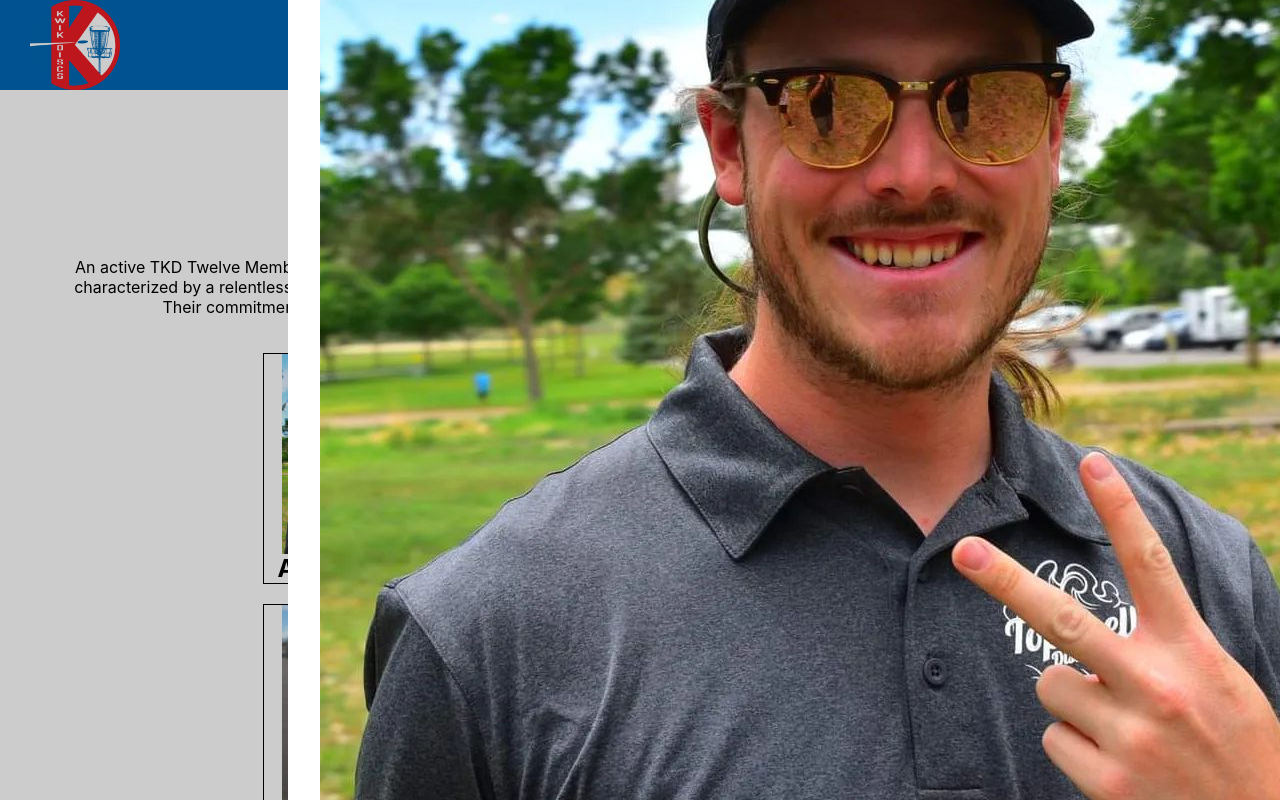
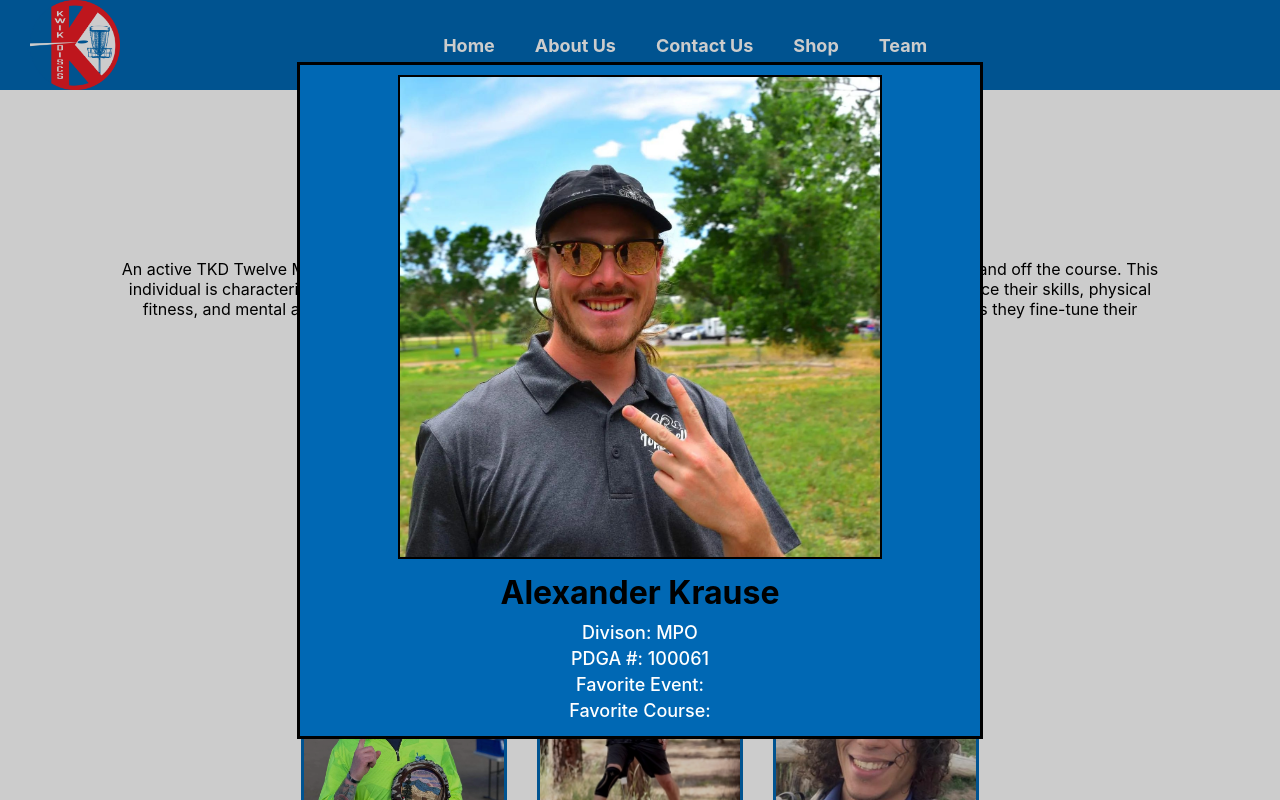
Before and after one commit to millerado/tkd-roster, a React (Create React App) app: page / in a window 1280 px wide. Both pictures are taken after a click on the element "Alexander Krause". Shown: the top 800 px of the page. Built offline with nearby package versions, Linux system fonts and the light colour scheme.

Commit message:
minor styling changes

```diff
--- a/src/App.css
+++ b/src/App.css
@@ -56,10 +56,28 @@
 
 .popup-inner {
   position: relative;
-  padding: 32px;
+  padding: 10px;
   width: 100%;
-  max-width: 640px;
-  background-color: white;
+  max-width: 660px;
+  border: black 3px solid;
+  background-color: var(--header_color);
+}
+
+.popup-inner h1 {
+  margin: 10px 0;
+}
+
+.popup-inner p {
+  font-size: 18px;
+  font-weight: 500;
+  color: white;
+  margin: 5px;
+}
+
+.player-picture-popup {
+  max-height: 60vh;
+  border: black 2px solid;
+  object-fit: contain;
 }
 
 .team-box {
@@ -69,15 +87,22 @@
   padding: 0 50px;
 }
 
+.team-name {
+  margin-bottom: 10px;
+  font-size: 30px;
+}
+
 .team-description {
   padding: 0 20px;
+  max-width: 82vw;
 }
 
 .player-grid {
   display: grid;
   grid-template-columns: repeat(3, minmax(200px, 1fr));
-  gap: 20px;
+  gap: 30px;
   padding: 20px;
+  margin-bottom: 30px;
 }
 
 .player-name {
@@ -88,7 +113,16 @@
   display: flex;
   flex-direction: column;
   align-items: center;
-  border: black 1px solid;
+  border: var(--header_color) 3px solid;
+  background-color: var(--header_color);
+  font-size: 13px;
+  color: white;
+}
+
+.player-box:hover {
+  cursor: pointer;
+  border: black 3px solid;
+  color: black;
 }
 
 .player-picture {
```
